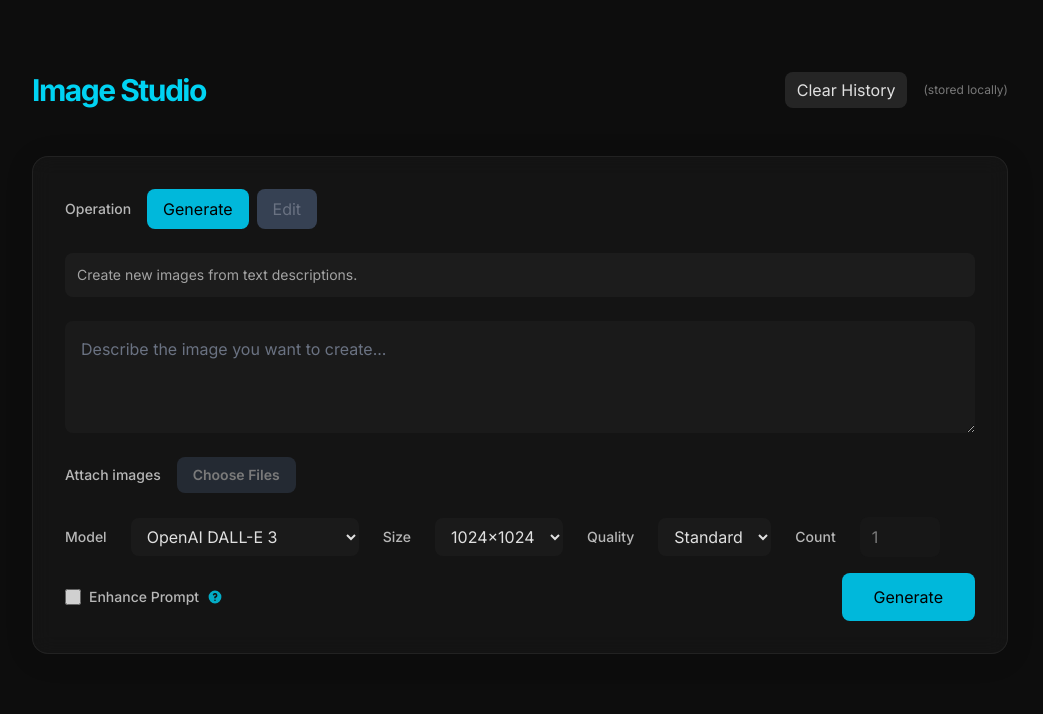
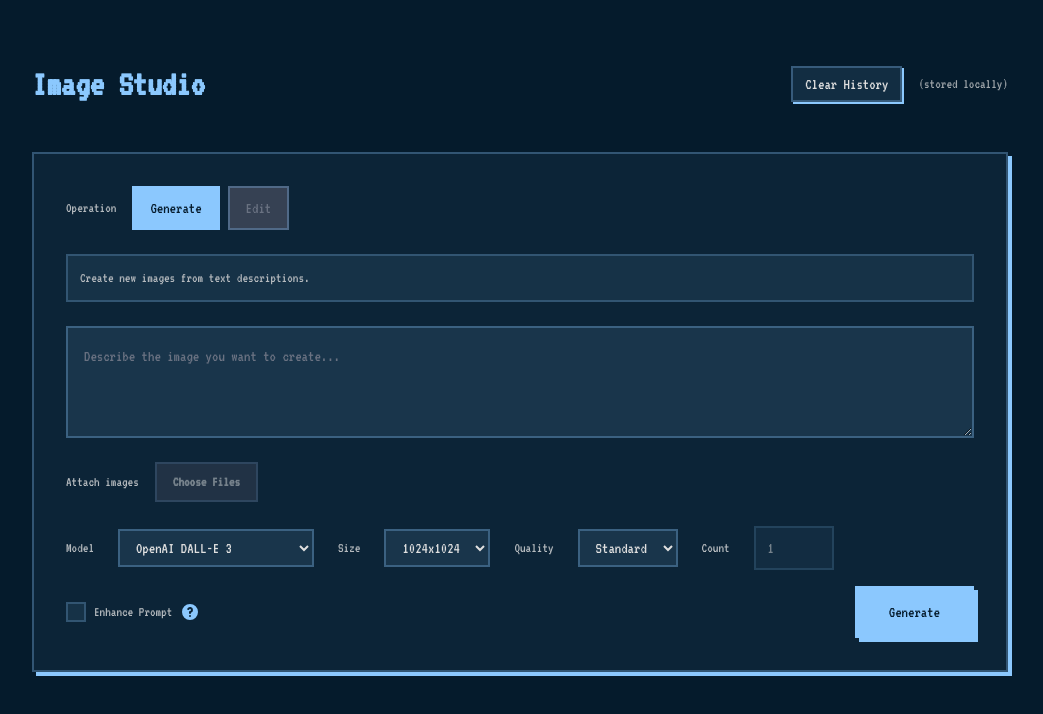
Before and after one commit to waiyan91/imagestudio, a Next.js app: page / in a window 1280 px wide. Shown: the top 714 px of the page, without its empty margins (120-1163 px from the left). Built offline with nearby package versions, Linux system fonts and the light colour scheme.

Commit message:
style: update global styles and enhance ChatUI component for improved aesthetics and usability

```diff
--- a/src/app/globals.css
+++ b/src/app/globals.css
@@ -1,44 +1,36 @@
-@import url('https://fonts.googleapis.com/css2?family=Inter:wght@400;500;600;700&display=swap');
+@import url('https://fonts.googleapis.com/css2?family=VT323&display=swap');
 @import "tailwindcss";
 
 :root {
-  --background: #0D0D0D; /* Near-black for a deep, luxurious feel */
-  --foreground: #E0E0E0; /* Soft white for readability */
-  --card-background: rgba(26, 26, 26, 0.6); /* Semi-transparent dark grey for cards */
-  --accent: #00FFFF; /* Cyan for a futuristic, vibrant accent */
-  --border-color: rgba(51, 51, 51, 0.5); /* Subtle border color */
-  --input-bg: rgba(30, 30, 30, 0.7);
-}
-
-@media (prefers-color-scheme: dark) {
-  :root {
-    --background: #0D0D0D;
-    --foreground: #E0E0E0;
-    --card-background: rgba(26, 26, 26, 0.6);
-    --accent: #00FFFF;
-    --border-color: rgba(51, 51, 51, 0.5);
-    --input-bg: rgba(30, 30, 30, 0.7);
-  }
+  --background: #051b2c;
+  --foreground: #e0e0e0;
+  --card-background: rgba(139, 200, 254, 0.05);
+  --accent: #8bc8fe;
+  --border-color: rgba(139, 200, 254, 0.3);
+  --input-bg: rgba(139, 200, 254, 0.1);
+  --button-bg: rgba(139, 200, 254, 0.1);
+  --button-hover-bg: rgba(139, 200, 254, 0.2);
+  --error-text: #ff6b6b;
+  --error-bg: rgba(255, 107, 107, 0.1);
+  --error-border: rgba(255, 107, 107, 0.5);
 }
 
 body {
   background: var(--background);
   color: var(--foreground);
-  font-family: 'Inter', sans-serif;
-  -webkit-font-smoothing: antialiased;
+  font-family: 'VT323', monospace;
+  -webkit-font-smoothing: none;
   -moz-osx-font-smoothing: grayscale;
+  image-rendering: pixelated;
 }
 
 .glassmorphism {
   background: var(--card-background);
-  backdrop-filter: blur(10px);
-  -webkit-backdrop-filter: blur(10px);
-  border: 1px solid var(--border-color);
-  border-radius: 1rem; /* More pronounced rounding */
-  box-shadow: 0 4px 30px rgba(0, 0, 0, 0.1);
+  border: 2px solid var(--border-color);
+  border-radius: 0; /* Sharp corners */
+  box-shadow: 4px 4px 0px 0px var(--accent);
 }
 
-/* Respect iOS safe areas and improve mobile interactions */
 html,
 body {
   height: 100%;
@@ -58,7 +50,8 @@ input,
 select,
 button {
   font: inherit;
-  transition: all 0.2s ease-in-out; /* Add subtle transitions */
+  border-radius: 0;
+  transition: none;
 }
 
 textarea:focus,
@@ -66,7 +59,7 @@ input:focus,
 select:focus,
 button:focus-visible {
     outline: 2px solid var(--accent);
-    outline-offset: 2px;
+    outline-offset: -2px;
 }
 
 /* Utility to ensure cards don't overflow viewport on small screens */
--- a/src/app/page.tsx
+++ b/src/app/page.tsx
@@ -2,8 +2,8 @@ import ChatUI from "@/components/ChatUI";
 
 export default function Home() {
   return (
-    <div className="min-h-screen p-6 sm:p-10">
+    <main className="min-h-screen p-4 sm:p-6 md:p-8">
       <ChatUI />
-    </div>
+    </main>
   );
 }
--- a/src/components/ChatUI.tsx
+++ b/src/components/ChatUI.tsx
@@ -33,6 +33,7 @@ export default function ChatUI() {
   const [sampleImageSize, setSampleImageSize] = useState<SampleImageSize>("1K");
   const [personGeneration, setPersonGeneration] = useState<PersonGeneration>("allow_adult");
   const [operationMode, setOperationMode] = useState<OperationMode>("generate");
+  const [showTooltip, setShowTooltip] = useState(false);
 
   const isImagen = model.startsWith("google/imagen");
   const isDalle3 = model.includes("dall-e-3");
@@ -325,7 +326,7 @@ export default function ChatUI() {
   return (
     <div className="w-full max-w-5xl mx-auto flex flex-col gap-12 px-4 sm:px-6 py-8">
       <header className="flex items-center justify-between">
-        <h1 className="text-3xl font-bold tracking-tighter text-cyan-400">Image Studio</h1>
+        <h1 className="text-4xl font-bold text-[var(--accent)]">Image Studio</h1>
         <div className="flex items-center gap-4">
           <button
             type="button"
@@ -335,11 +336,11 @@ export default function ChatUI() {
                 setItems([]);
               }
             }}
-            className="text-xs px-3 py-1.5 rounded-lg bg-white/10 hover:bg-white/20 transition-colors"
+            className="text-sm px-3 py-1 border-2 border-[var(--border-color)] bg-[var(--button-bg)] hover:bg-[var(--button-hover-bg)] shadow-[2px_2px_0px_0px_var(--accent)] active:shadow-none active:translate-x-[2px] active:translate-y-[2px] text-[var(--foreground)]"
           >
             Clear History
           </button>
-          <div className="text-xs opacity-50">(stored locally)</div>
+          <div className="text-sm opacity-70 text-[var(--foreground)]">(stored locally)</div>
         </div>
       </header>
 
@@ -351,10 +352,10 @@ export default function ChatUI() {
             <button
               type="button"
               onClick={() => setOperationMode("generate")}
-              className={`px-4 py-2 text-sm font-semibold rounded-lg transition-colors ${
+              className={`px-4 py-2 text-sm font-semibold border-2 border-[var(--border-color)] ${
                 operationMode === "generate"
-                  ? "bg-cyan-500 text-black"
-                  : "bg-cyan-500/20 text-cyan-300 hover:bg-cyan-500/30"
+                  ? "bg-[var(--accent)] text-[var(--background)]"
+                  : "bg-[var(--button-bg)] hover:bg-[var(--button-hover-bg)] text-[var(--foreground)]"
               }`}
             >
               Generate
@@ -369,11 +370,11 @@ export default function ChatUI() {
                 setOperationMode("edit");
               }}
               disabled={!canEdit}
-              className={`px-4 py-2 text-sm font-semibold rounded-lg transition-colors ${
+              className={`px-4 py-2 text-sm font-semibold border-2 border-[var(--border-color)] ${
                 operationMode === "edit"
-                  ? "bg-cyan-500 text-black"
+                  ? "bg-[var(--accent)] text-[var(--background)]"
                   : canEdit
-                  ? "bg-cyan-500/20 text-cyan-300 hover:bg-cyan-500/30"
+                  ? "bg-[var(--button-bg)] hover:bg-[var(--button-hover-bg)] text-[var(--foreground)]"
                   : "bg-gray-700 text-gray-500 cursor-not-allowed"
               }`}
             >
@@ -383,13 +384,13 @@ export default function ChatUI() {
         </div>
 
         {/* Operation Mode Description */}
-        <div className="text-sm opacity-70 bg-white/5 p-3 rounded-lg">
+        <div className="text-sm opacity-80 bg-[var(--input-bg)] p-3 border-2 border-[var(--border-color)] inset-shadow text-[var(--foreground)]">
           {operationMode === "generate" && "Create new images from text descriptions."}
           {operationMode === "edit" && "Modify existing images using text prompts. Upload images and describe the changes you want."}
         </div>
 
         <textarea
-          className="w-full min-h-28 max-h-[40vh] p-4 rounded-lg bg-[var(--input-bg)] text-lg placeholder-gray-500 outline-none resize-y focus:ring-2 focus:ring-cyan-400"
+          className="w-full min-h-28 max-h-[40vh] p-4 bg-[var(--input-bg)] text-lg placeholder-gray-500 outline-none resize-y border-2 border-[var(--border-color)] focus:outline-none focus:ring-2 focus:ring-[var(--accent)] text-[var(--foreground)]"
           placeholder={
             operationMode === "generate"
               ? "Describe the image you want to create..."
@@ -407,10 +408,10 @@ export default function ChatUI() {
           </label>
           <label
             htmlFor="file-upload"
-            className={`px-4 py-2 text-sm font-semibold rounded-lg ${
+            className={`px-4 py-2 text-sm font-semibold border-2 border-[var(--border-color)] ${
               !supportsFiles && !requiresFiles
                 ? "opacity-50 cursor-not-allowed bg-gray-700"
-                : "cursor-pointer bg-cyan-500/20 hover:bg-cyan-500/30 text-cyan-300 transition-colors"
+                : "cursor-pointer bg-[var(--button-bg)] hover:bg-[var(--button-hover-bg)] text-[var(--foreground)]"
             }`}
             title={
               operationMode === "edit"
@@ -441,7 +442,7 @@ export default function ChatUI() {
               </div>
               <button
                 onClick={() => setFiles([])}
-                className="ml-auto text-xs px-3 py-1.5 rounded-lg bg-white/10 hover:bg-white/20 transition-colors"
+                className="ml-auto text-xs px-3 py-1 border-2 border-[var(--border-color)] bg-[var(--button-bg)] hover:bg-[var(--button-hover-bg)] shadow-[2px_2px_0px_0px_var(--accent)] active:shadow-none active:translate-x-[2px] active:translate-y-[2px] text-[var(--foreground)]"
               >
                 Clear
               </button>
@@ -464,7 +465,7 @@ export default function ChatUI() {
                     unoptimized
                     width={512}
                     height={512}
-                    className="w-full h-auto rounded-lg border-2 border-transparent group-hover:border-cyan-400 transition-all object-contain cursor-zoom-in"
+                    className="w-full h-auto border-2 border-[var(--border-color)] group-hover:border-[var(--accent)] transition-all object-contain cursor-zoom-in"
                   />
                 </button>
                 <div className="mt-2 text-xs opacity-70 truncate">{f.name}</div>
@@ -475,7 +476,7 @@ export default function ChatUI() {
         <div className="flex flex-wrap items-center gap-x-6 gap-y-4">
           <label className="text-sm font-medium opacity-80">Model</label>
           <select
-            className="px-3 py-2 rounded-lg bg-[var(--input-bg)] outline-none focus:ring-2 focus:ring-cyan-400"
+            className="px-3 py-2 bg-[var(--input-bg)] outline-none border-2 border-[var(--border-color)] focus:ring-2 focus:ring-[var(--accent)] text-[var(--foreground)]"
             value={model}
             onChange={(e) => setModel(e.target.value)}
           >
@@ -495,7 +496,7 @@ export default function ChatUI() {
             <>
               <label className="text-sm font-medium opacity-80">Aspect Ratio</label>
               <select
-                className="px-3 py-2 rounded-lg bg-[var(--input-bg)] outline-none focus:ring-2 focus:ring-cyan-400"
+                className="px-3 py-2 bg-[var(--input-bg)] outline-none border-2 border-[var(--border-color)] focus:ring-2 focus:ring-[var(--accent)] text-[var(--foreground)]"
                 value={aspectRatio}
                 onChange={(e) => setAspectRatio(e.target.value as AspectRatio)}
               >
@@ -507,7 +508,7 @@ export default function ChatUI() {
               </select>
               <label className="text-sm font-medium opacity-80">Image Size</label>
               <select
-                className="px-3 py-2 rounded-lg bg-[var(--input-bg)] outline-none focus:ring-2 focus:ring-cyan-400"
+                className="px-3 py-2 bg-[var(--input-bg)] outline-none border-2 border-[var(--border-color)] focus:ring-2 focus:ring-[var(--accent)] text-[var(--foreground)]"
                 value={sampleImageSize}
                 onChange={(e) => setSampleImageSize(e.target.value as SampleImageSize)}
               >
@@ -516,7 +517,7 @@ export default function ChatUI() {
               </select>
               <label className="text-sm font-medium opacity-80">Person Generation</label>
               <select
-                className="px-3 py-2 rounded-lg bg-[var(--input-bg)] outline-none focus:ring-2 focus:ring-cyan-400"
+                className="px-3 py-2 bg-[var(--input-bg)] outline-none border-2 border-[var(--border-color)] focus:ring-2 focus:ring-[var(--accent)] text-[var(--foreground)]"
                 value={personGeneration}
                 onChange={(e) => setPersonGeneration(e.target.value as PersonGeneration)}
               >
@@ -531,7 +532,7 @@ export default function ChatUI() {
             <>
               <label className="text-sm font-medium opacity-80">Size</label>
               <select
-                className="px-3 py-2 rounded-lg bg-[var(--input-bg)] outline-none focus:ring-2 focus:ring-cyan-400"
+                className="px-3 py-2 bg-[var(--input-bg)] outline-none border-2 border-[var(--border-color)] focus:ring-2 focus:ring-[var(--accent)] text-[var(--foreground)]"
                 value={size}
                 onChange={(e) => setSize(e.target.value as ImageSize)}
               >
@@ -555,7 +556,7 @@ export default function ChatUI() {
             <>
               <label className="text-sm font-medium opacity-80">Quality</label>
               <select
-                className="px-3 py-2 rounded-lg bg-[var(--input-bg)] outline-none focus:ring-2 focus:ring-cyan-400"
+                className="px-3 py-2 bg-[var(--input-bg)] outline-none border-2 border-[var(--border-color)] focus:ring-2 focus:ring-[var(--accent)] text-[var(--foreground)]"
                 value={quality}
                 onChange={(e) => setQuality(e.target.value as ImageQuality)}
               >
@@ -582,27 +583,38 @@ export default function ChatUI() {
             min={1}
             max={4}
             disabled={!supportsCount}
-            className="w-20 px-3 py-2 rounded-lg bg-[var(--input-bg)] disabled:opacity-50 outline-none focus:ring-2 focus:ring-cyan-400"
+            className="w-20 px-3 py-2 bg-[var(--input-bg)] disabled:opacity-50 outline-none border-2 border-[var(--border-color)] focus:ring-2 focus:ring-[var(--accent)] text-[var(--foreground)]"
             value={n}
             onChange={(e) => setN(Math.max(1, Math.min(4, Number(e.target.value))))}
           />
+          <div className="relative flex items-center gap-2">
             <label className="flex items-center gap-2 text-sm font-medium opacity-80 cursor-pointer">
               <input
                 type="checkbox"
                 checked={enhancePrompt}
                 onChange={(e) => setEnhancePrompt(e.target.checked)}
-              className="h-4 w-4 rounded border-gray-600 bg-gray-800 text-cyan-400 focus:ring-cyan-400"
+                className="h-5 w-5 appearance-none border-2 border-[var(--border-color)] bg-[var(--input-bg)] checked:bg-[var(--accent)] checked:after:content-['✓'] checked:text-[var(--background)] flex items-center justify-center"
               />
               Enhance Prompt
-            <svg className="w-4 h-4 text-cyan-400 cursor-help" fill="currentColor" viewBox="0 0 20 20">
-              <title>This feature uses Google Gemini to enhance your prompt by making it more descriptive for better image generation.</title>
+            </label>
+            <button type="button" onClick={() => setShowTooltip(!showTooltip)} className="cursor-help">
+              <svg className="w-5 h-5 text-[var(--accent)]" fill="currentColor" viewBox="0 0 20 20">
                 <path fillRule="evenodd" d="M18 10a8 8 0 11-16 0 8 8 0 0116 0zm-8-3a1 1 0 00-.867.5 1 1 0 11-1.731-1A3 3 0 0113 8a3.001 3.001 0 01-2 2.83V11a1 1 0 11-2 0v-1a1 1 0 011-1 1 1 0 100-2zm0 8a1 1 0 100-2 1 1 0 000 2z" clipRule="evenodd" />
               </svg>
-          </label>
+            </button>
+            {showTooltip && (
+              <div className="absolute bottom-full left-1/2 -translate-x-1/2 mb-2 w-64 p-2 text-sm text-[var(--foreground)] bg-[var(--background)] border-2 border-[var(--border-color)] shadow-[4px_4px_0px_0px_var(--accent)] z-10">
+                This feature uses Google Gemini to enhance your prompt by making it more descriptive for better image generation.
+                <button onClick={() => setShowTooltip(false)} className="absolute top-0 right-0 mt-1 mr-1 text-[var(--foreground)]">
+                  &times;
+                </button>
+              </div>
+            )}
+          </div>
           <button
             onClick={submit}
             disabled={loading}
-            className="ml-auto rounded-lg px-8 py-3 bg-cyan-500 text-black font-bold text-lg disabled:opacity-50 w-full sm:w-auto hover:bg-cyan-400 transition-all transform hover:scale-105"
+            className="ml-auto px-8 py-3 bg-[var(--accent)] text-[var(--background)] font-bold text-lg disabled:opacity-50 w-full sm:w-auto border-2 border-[var(--border-color)] shadow-[4px_4px_0px_0px_var(--accent)] active:shadow-none active:translate-x-[4px] active:translate-y-[4px]"
           >
             {loading
               ? (operationMode === "edit" ? "Editing…" : "Generating…")
@@ -618,11 +630,11 @@ export default function ChatUI() {
             <div className="flex items-start gap-6">
               <div className="flex-1">
                 <div className="mb-4 text-sm opacity-70 leading-relaxed">
-                  <span className="font-semibold text-cyan-400">Model:</span> {item.model} <br />
-                  <span className="font-semibold text-cyan-400">Prompt:</span> {item.prompt}
+                  <span className="font-semibold text-[var(--accent)]">Model:</span> {item.model} <br />
+                  <span className="font-semibold text-[var(--accent)]">Prompt:</span> {item.prompt}
                 </div>
                 {item.error ? (
-                  <div className="text-red-400 text-sm p-4 bg-red-500/10 rounded-lg">{item.error}</div>
+                  <div className="text-[var(--error-text)] text-sm p-4 bg-[var(--error-bg)] border-2 border-[var(--error-border)]">{item.error}</div>
                 ) : (
                   <div className="grid grid-cols-1 sm:grid-cols-2 lg:grid-cols-3 gap-4">
                     {item.images.map((img, idx) => {
@@ -641,7 +653,7 @@ export default function ChatUI() {
                               unoptimized
                               width={1024}
                               height={1024}
-                              className="w-full h-auto rounded-lg border-2 border-transparent group-hover:border-cyan-400 transition-all object-contain cursor-zoom-in"
+                              className="w-full h-auto border-2 border-[var(--border-color)] group-hover:border-[var(--accent)] transition-all object-contain cursor-zoom-in"
                             />
                           </button>
                         </div>
@@ -658,7 +670,7 @@ export default function ChatUI() {
                     setItems((prev) => prev.filter((i) => i.id !== item.id));
                   }
                 }}
-                className="text-xs px-3 py-1.5 rounded-lg bg-white/10 hover:bg-white/20 transition-colors"
+                className="text-xs px-3 py-1 border-2 border-[var(--border-color)] bg-[var(--button-bg)] hover:bg-[var(--button-hover-bg)] shadow-[2px_2px_0px_0px_var(--accent)] active:shadow-none active:translate-x-[2px] active:translate-y-[2px] text-[var(--foreground)]"
                 aria-label="Delete item"
               >
                 Delete
@@ -679,14 +691,14 @@ export default function ChatUI() {
             onClick={closePreview}
             aria-hidden="true"
           />
-          <div className="glassmorphism relative z-10 max-w-4xl max-h-[90vh] w-full bg-[var(--background)] text-foreground rounded-2xl shadow-2xl p-4">
+          <div className="glassmorphism relative z-10 max-w-4xl max-h-[90vh] w-full bg-[var(--background)] text-foreground p-4">
             <div className="flex items-center gap-4 mb-4">
               <div className="text-sm font-medium truncate flex-1" title={preview.alt}>{preview.alt}</div>
               <div className="flex items-center gap-2">
                 <button
                   type="button"
                   onClick={() => downloadImage(preview.src, (preview.alt || "image").replace(/\s+/g, "_") + ".png")}
-                  className="px-4 py-2 text-sm font-semibold rounded-lg bg-cyan-500/20 hover:bg-cyan-500/30 text-cyan-300 transition-colors"
+                  className="px-4 py-2 text-sm font-semibold border-2 border-[var(--border-color)] bg-[var(--button-bg)] hover:bg-[var(--button-hover-bg)] text-[var(--foreground)]"
                 >
                   Download
                 </button>
@@ -702,14 +714,14 @@ export default function ChatUI() {
                       ? "Use this image for editing"
                       : "Select a model that supports image editing to enable this feature."
                   }
-                  className="px-4 py-2 text-sm font-semibold rounded-lg disabled:opacity-50 disabled:cursor-not-allowed bg-cyan-500/20 hover:bg-cyan-500/30 text-cyan-300 transition-colors"
+                  className="px-4 py-2 text-sm font-semibold border-2 border-[var(--border-color)] disabled:opacity-50 disabled:cursor-not-allowed bg-[var(--button-bg)] hover:bg-[var(--button-hover-bg)] text-[var(--foreground)]"
                 >
                   Use for editing
                 </button>
                 <button
                   type="button"
                   onClick={closePreview}
-                  className="px-4 py-2 text-sm rounded-lg bg-white/10 hover:bg-white/20 transition-colors"
+                  className="px-4 py-2 text-sm border-2 border-[var(--border-color)] bg-[var(--button-bg)] hover:bg-[var(--button-hover-bg)] text-[var(--foreground)]"
                   aria-label="Close preview"
                 >
                   Close
@@ -722,7 +734,7 @@ export default function ChatUI() {
               <img
                 src={preview.src}
                 alt={preview.alt}
-                className="max-w-full max-h-full w-auto h-auto object-contain rounded-lg"
+                className="max-w-full max-h-full w-auto h-auto object-contain border-2 border-[var(--border-color)]"
               />
             </div>
           </div>
```
Lines whose indentation alone changed are shown as unchanged.
